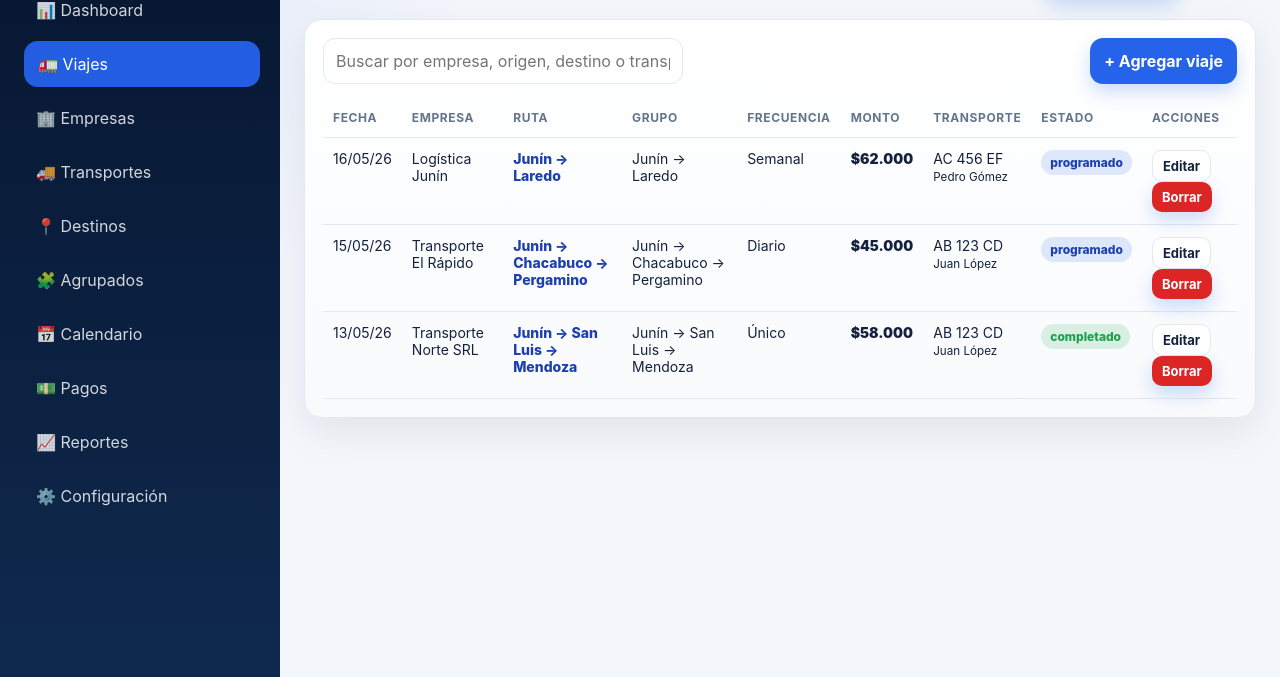
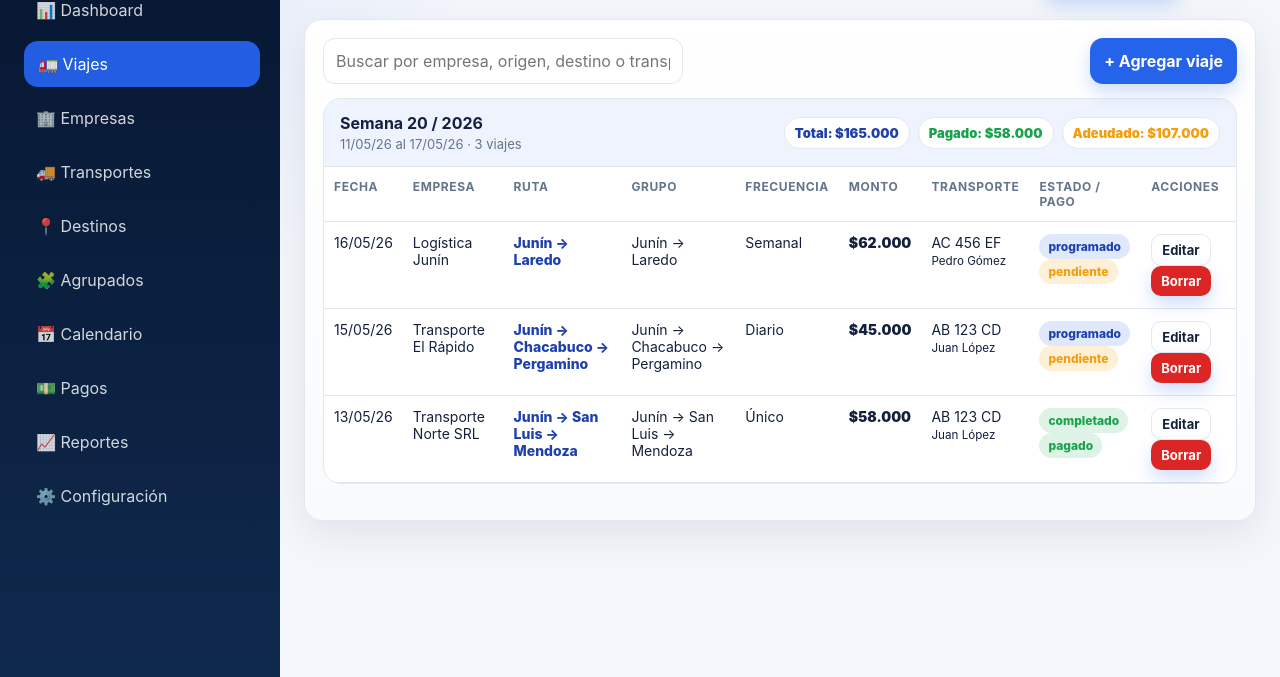
Before and after one commit to lautyleiv/lautyleivCONTROLFLETES.github.io, a plain HTML site: page index.html in a window 1280 px wide. Both pictures are taken after a click on the button "🚛 Viajes". Shown: the part 123-800 px from the top of the page. Drawn offline with Linux system fonts and the light colour scheme.

Commit message:
Modify grid layout and implement weekly trip display
Updated grid layout and added new weekly trip section.

```diff
--- a/index.html
+++ b/index.html
@@ -115,7 +115,7 @@
     .btn.small { padding: 7px 10px; border-radius: 10px; font-size: 13px; }
 
     .grid { display: grid; gap: 18px; }
-    .grid.kpis { grid-template-columns: repeat(5, minmax(0, 1fr)); margin-bottom: 18px; }
+    .grid.kpis { grid-template-columns: repeat(6, minmax(0, 1fr)); margin-bottom: 18px; }
     .grid.two { grid-template-columns: 1.2fr .8fr; }
     .grid.three { grid-template-columns: repeat(3, 1fr); }
 
@@ -194,6 +194,18 @@
     .route-card strong { font-size: 15px; }
     .route-meta { display: flex; flex-wrap: wrap; gap: 8px; color: var(--muted); font-size: 13px; }
 
+    .week-block { margin-bottom: 18px; border: 1px solid var(--line); border-radius: 18px; overflow: hidden; background: var(--card); }
+    .week-head { display: flex; justify-content: space-between; gap: 14px; align-items: center; padding: 14px 16px; background: rgba(37,99,235,.08); border-bottom: 1px solid var(--line); flex-wrap: wrap; }
+    .week-title { display: grid; gap: 3px; }
+    .week-title strong { font-size: 16px; }
+    .week-title span { color: var(--muted); font-size: 13px; }
+    .week-totals { display: flex; flex-wrap: wrap; gap: 8px; }
+    .total-pill { display: inline-flex; gap: 6px; align-items: center; padding: 7px 10px; border-radius: 999px; background: var(--card); border: 1px solid var(--line); font-size: 13px; font-weight: 900; }
+    .total-pill.pending { color: var(--yellow); }
+    .total-pill.paid { color: var(--green); }
+    .total-pill.total { color: var(--primary-dark); }
+
+
     .toast { position: fixed; right: 22px; bottom: 22px; background: #0f172a; color: white; padding: 13px 16px; border-radius: 14px; box-shadow: 0 15px 45px rgba(0,0,0,.25); display: none; z-index: 100; font-weight: 800; }
     .toast.show { display: block; }
 
@@ -263,6 +275,7 @@
           <div class="card kpi"><div><div class="label">Programados</div><div class="value" id="kpiScheduled">0</div></div><div class="icon">📅</div></div>
           <div class="card kpi"><div><div class="label">Pagado del mes</div><div class="value" id="kpiIncome">$0</div></div><div class="icon">💵</div></div>
           <div class="card kpi"><div><div class="label">Destinos guardados</div><div class="value" id="kpiPlaces">0</div></div><div class="icon">📍</div></div>
+          <div class="card kpi"><div><div class="label">Adeudado total</div><div class="value" id="kpiDebt">$0</div></div><div class="icon">⚠️</div></div>
         </div>
 
         <div class="grid two">
@@ -295,7 +308,7 @@
             <input class="search" id="tripSearch" placeholder="Buscar por empresa, origen, destino o transporte..." oninput="renderTrips()" />
             <button class="btn" onclick="openTripModal()">+ Agregar viaje</button>
           </div>
-          <div class="table-wrap"><table><thead><tr><th>Fecha</th><th>Empresa</th><th>Ruta</th><th>Grupo</th><th>Frecuencia</th><th>Monto</th><th>Transporte</th><th>Estado</th><th>Acciones</th></tr></thead><tbody id="tripsTable"></tbody></table></div>
+          <div id="weeklyTripsContainer"></div>
         </div>
       </section>
 
@@ -521,6 +534,33 @@
       renderKpis(); renderUpcoming(); renderTrips(); renderCompanies(); renderTransports(); renderPlaces(); renderPayments(); renderReports(); renderCharts(); renderGroups(); renderTripSelects(); renderCalendar();
     }
 
+
+    function getWeekInfo(isoDate) {
+      const date = new Date(isoDate + 'T00:00:00');
+      const day = date.getDay() || 7;
+      const monday = new Date(date);
+      monday.setDate(date.getDate() - day + 1);
+
+      const thursday = new Date(monday);
+      thursday.setDate(monday.getDate() + 3);
+
+      const firstThursday = new Date(thursday.getFullYear(), 0, 4);
+      const firstDay = firstThursday.getDay() || 7;
+      const firstMonday = new Date(firstThursday);
+      firstMonday.setDate(firstThursday.getDate() - firstDay + 1);
+
+      const week = Math.floor((monday - firstMonday) / 604800000) + 1;
+      const sunday = new Date(monday);
+      sunday.setDate(monday.getDate() + 6);
+
+      return {
+        week,
+        year: thursday.getFullYear(),
+        start: monday.toISOString().slice(0, 10),
+        end: sunday.toISOString().slice(0, 10)
+      };
+    }
+
     function renderKpis() {
       const now = new Date(); const month = now.getMonth(); const year = now.getFullYear();
       const monthTrips = db.trips.filter(t => { const d = new Date(t.date + 'T00:00:00'); return d.getMonth() === month && d.getFullYear() === year; });
@@ -529,6 +569,7 @@
       document.getElementById('kpiScheduled').textContent = db.trips.filter(t => t.status === 'programado').length;
       document.getElementById('kpiIncome').textContent = money(monthTrips.filter(t => t.payment === 'pagado').reduce((a,b) => a + Number(b.amount || 0), 0));
       document.getElementById('kpiPlaces').textContent = db.places.length;
+      document.getElementById('kpiDebt').textContent = money(db.trips.filter(t => t.payment === 'pendiente').reduce((a,b) => a + Number(b.amount || 0), 0));
     }
 
     function renderUpcoming() {
@@ -539,9 +580,65 @@
 
     function renderTrips() {
       const q = (document.getElementById('tripSearch')?.value || '').toLowerCase();
-      const tbody = document.getElementById('tripsTable');
-      const rows = db.trips.filter(t => `${getCompany(t.companyId).name} ${routeOf(t)} ${getTransport(t.transportId).plate} ${getTransport(t.transportId).driver} ${t.group || ''}`.toLowerCase().includes(q)).sort((a,b) => b.date.localeCompare(a.date));
-      tbody.innerHTML = rows.length ? rows.map(t => `<tr><td>${fmtDate(t.date)}</td><td>${getCompany(t.companyId).name}</td><td class="route">${routeOf(t)}</td><td>${t.group || routeOf(t)}</td><td>${frequencyLabel(t)}</td><td class="money">${money(t.amount)}</td><td>${getTransport(t.transportId).plate}<br><small>${getTransport(t.transportId).driver || ''}</small></td><td>${badge(t.status)}</td><td><button class="btn secondary small" onclick="openTripModal('${t.id}')">Editar</button> <button class="btn danger small" onclick="deleteTrip('${t.id}')">Borrar</button></td></tr>`).join('') : `<tr><td colspan="9"><div class="empty">No hay viajes cargados.</div></td></tr>`;
+      const container = document.getElementById('weeklyTripsContainer');
+      if (!container) return;
+
+      const rows = db.trips
+        .filter(t => `${getCompany(t.companyId).name} ${routeOf(t)} ${getTransport(t.transportId).plate} ${getTransport(t.transportId).driver} ${t.group || ''}`.toLowerCase().includes(q))
+        .sort((a,b) => b.date.localeCompare(a.date));
+
+      if (!rows.length) {
+        container.innerHTML = `<div class="empty">No hay viajes cargados.</div>`;
+        return;
+      }
+
+      const grouped = {};
+      rows.forEach(t => {
+        const info = getWeekInfo(t.date);
+        const key = `${info.year}-S${String(info.week).padStart(2, '0')}`;
+        if (!grouped[key]) grouped[key] = { info, trips: [] };
+        grouped[key].trips.push(t);
+      });
+
+      container.innerHTML = Object.values(grouped)
+        .sort((a,b) => b.info.year - a.info.year || b.info.week - a.info.week)
+        .map(group => {
+          const total = group.trips.reduce((acc, t) => acc + Number(t.amount || 0), 0);
+          const paid = group.trips.filter(t => t.payment === 'pagado').reduce((acc, t) => acc + Number(t.amount || 0), 0);
+          const pending = group.trips.filter(t => t.payment === 'pendiente').reduce((acc, t) => acc + Number(t.amount || 0), 0);
+
+          const rowsHtml = group.trips.map(t => `<tr>
+            <td>${fmtDate(t.date)}</td>
+            <td>${getCompany(t.companyId).name}</td>
+            <td class="route">${routeOf(t)}</td>
+            <td>${t.group || routeOf(t)}</td>
+            <td>${frequencyLabel(t)}</td>
+            <td class="money">${money(t.amount)}</td>
+            <td>${getTransport(t.transportId).plate}<br><small>${getTransport(t.transportId).driver || ''}</small></td>
+            <td>${badge(t.status)}<br>${badge(t.payment)}</td>
+            <td><button class="btn secondary small" onclick="openTripModal('${t.id}')">Editar</button> <button class="btn danger small" onclick="deleteTrip('${t.id}')">Borrar</button></td>
+          </tr>`).join('');
+
+          return `<div class="week-block">
+            <div class="week-head">
+              <div class="week-title">
+                <strong>Semana ${group.info.week} / ${group.info.year}</strong>
+                <span>${fmtDate(group.info.start)} al ${fmtDate(group.info.end)} · ${group.trips.length} viajes</span>
+              </div>
+              <div class="week-totals">
+                <span class="total-pill total">Total: ${money(total)}</span>
+                <span class="total-pill paid">Pagado: ${money(paid)}</span>
+                <span class="total-pill pending">Adeudado: ${money(pending)}</span>
+              </div>
+            </div>
+            <div class="table-wrap">
+              <table>
+                <thead><tr><th>Fecha</th><th>Empresa</th><th>Ruta</th><th>Grupo</th><th>Frecuencia</th><th>Monto</th><th>Transporte</th><th>Estado / Pago</th><th>Acciones</th></tr></thead>
+                <tbody>${rowsHtml}</tbody>
+              </table>
+            </div>
+          </div>`;
+        }).join('');
     }
 
     function renderCompanies() {
```
